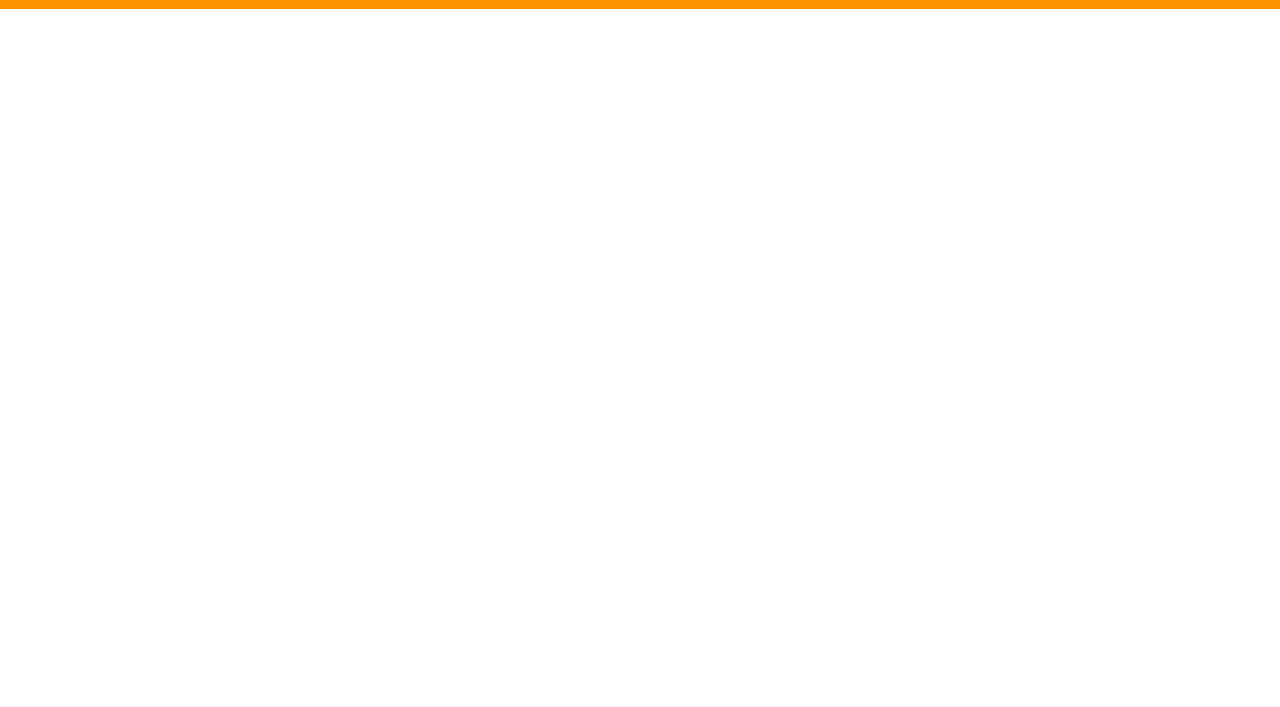
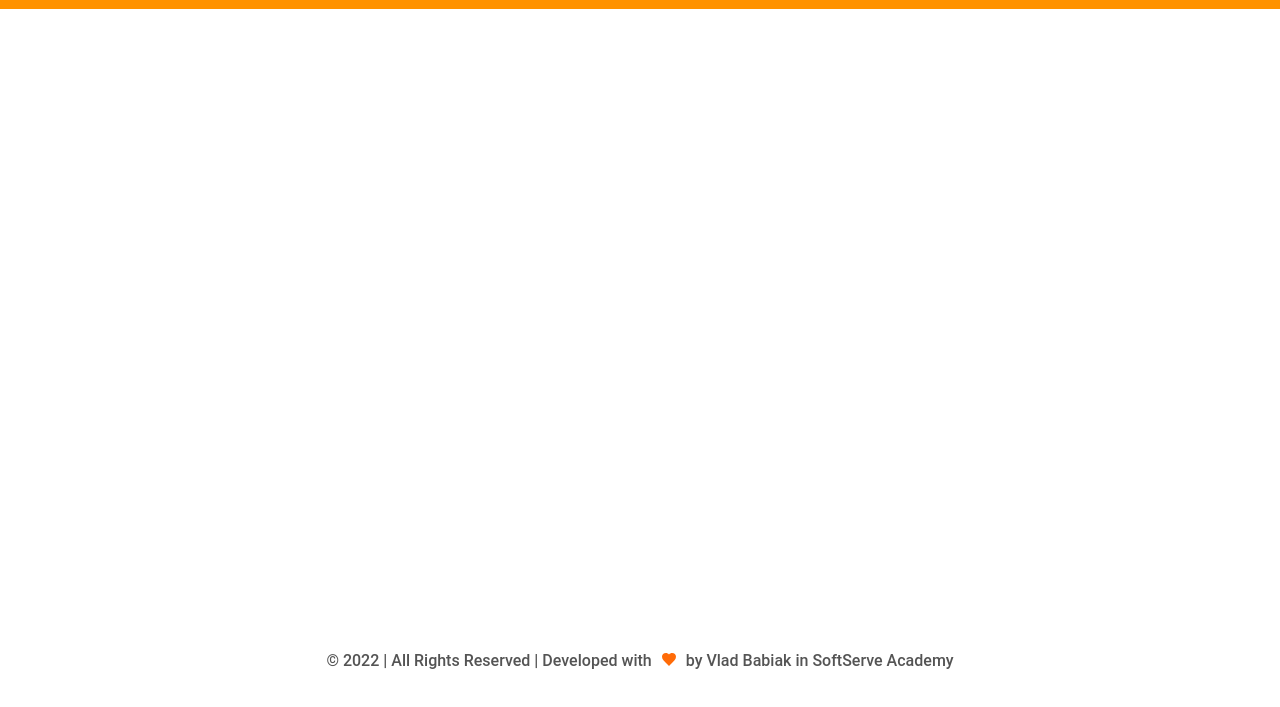
Before and after one commit to gnatuk2312/events.ua, a website built with Parcel: page src/index.html in a window 1280 px wide. Shown: the part 91-798 px from the top of the page. Built offline with nearby package versions, Linux system fonts and the light colour scheme.

Commit message:
mainPage footer.html footer.scss

```diff
--- a/src/index.html
+++ b/src/index.html
@@ -12,7 +12,10 @@
 
 <body>
 	<!-- Так добавляются фрагменты в главные HTML-файлы страниц. -->
-	<include src="./partials/mainPage-header.html"></include>
+	<div class="wrapper">
+		<include src="./partials/mainPage-header.html"></include>
+		<include src="./partials/mainPage-footer.html"></include>
+	</div>
 
 	<!-- Скрипт идёт последним в разметке. В нём уже подключен главный SASS-файл. -->
 	<script src="./index.js"></script>
--- /dev/null
+++ b/src/partials/mainPage-footer.html
@@ -0,0 +1,14 @@
+<footer class="footer">
+	<div class="container">
+		<p class="footer__rights">© 2022 | All Rights Reserved |</p>
+		<div class="footer__with-love">
+			<p>Developed with</p>
+			<svg width="14" height="13" viewBox="0 0 14 13" fill="none" xmlns="http://www.w3.org/2000/svg">
+				<path
+					d="M7 12.88L6.02 11.9C2.38 8.68 0 6.51 0 3.85C0 1.68 1.68 0 3.85 0C5.04 0 6.23 0.56 7 1.47C7.77 0.56 8.96 0 10.15 0C12.32 0 14 1.68 14 3.85C14 6.51 11.62 8.68 7.98 11.9L7 12.88Z"
+					fill="#FF6B08" />
+			</svg>
+		</div>
+		<p class="footer__developed-by">by Vlad Babiak in SoftServe Academy</p>
+	</div>
+</footer>
--- a/src/sass/_all-settings.scss
+++ b/src/sass/_all-settings.scss
@@ -8,3 +8,12 @@ body {
 	max-width: 1024px;
 	margin: 0 auto;
 }
+.wrapper {
+	overflow: hidden;
+	display: flex;
+	flex-direction: column;
+	min-height: 100vh;
+}
+.footer {
+	margin-top: auto;
+}
--- /dev/null
+++ b/src/sass/_mainPage-footer.scss
@@ -0,0 +1,31 @@
+.footer {
+	padding: 26px 26px;
+	@media screen and (min-width: 767px) {
+		padding: 40px 26px;
+	}
+	.container {
+		display: flex;
+		flex-wrap: wrap;
+		align-items: center;
+		justify-content: center;
+		row-gap: 6px;
+		color: $mainColorDark;
+		font-size: 14px;
+		@media screen and (min-width: 767px) {
+			font-size: 16px;
+		}
+	}
+	&__rights {
+		margin-right: 4px;
+	}
+
+	&__with-love {
+		display: flex;
+		p {
+			margin-right: 10px;
+		}
+		svg {
+			margin-right: 10px;
+		}
+	}
+}
--- a/src/sass/main.scss
+++ b/src/sass/main.scss
@@ -9,3 +9,4 @@
 @import "./utils";
 @import "./vars";
 @import "./mainPage-header";
+@import "./mainPage-footer";
```
Also changed, not shown: src/images/heart.svg (added).
